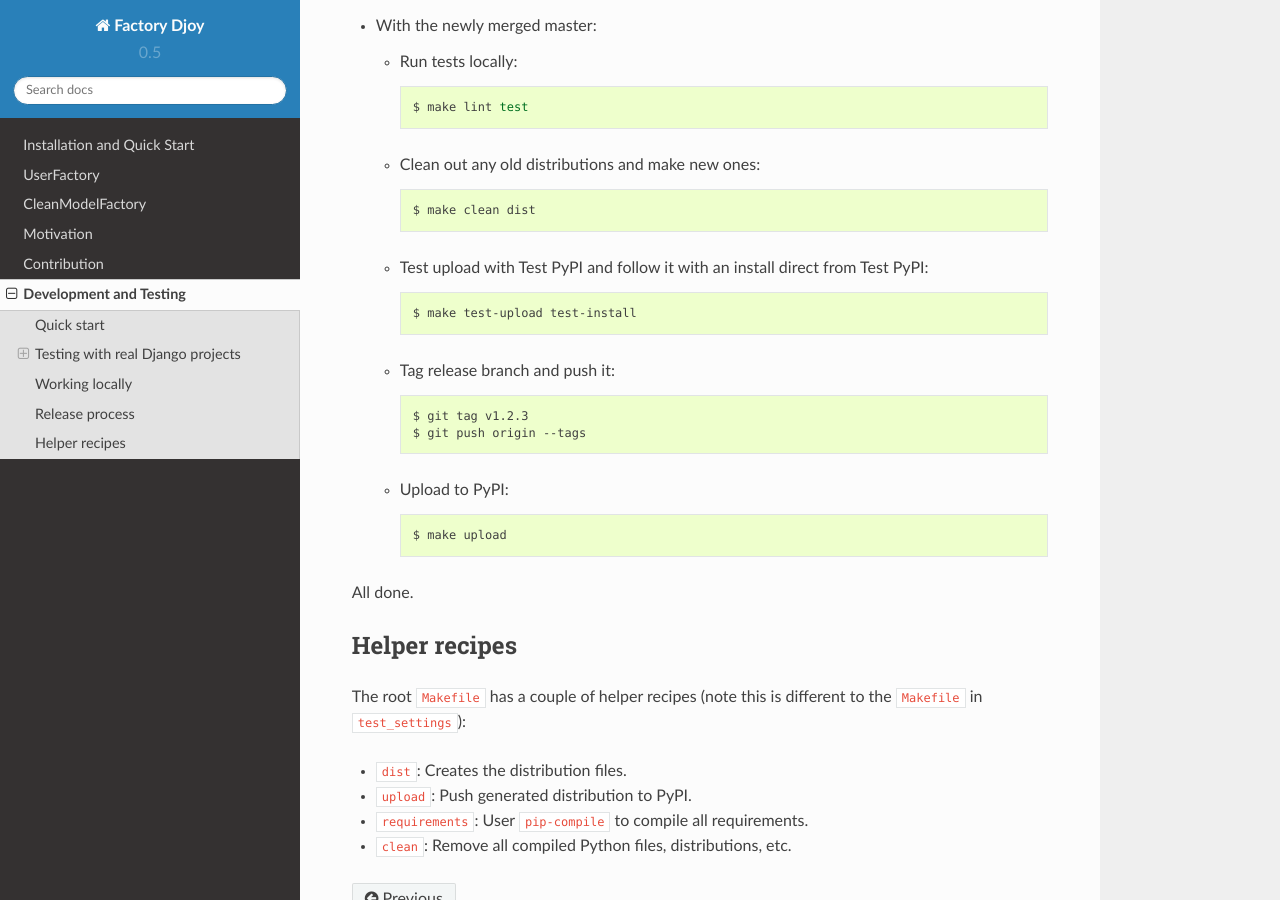
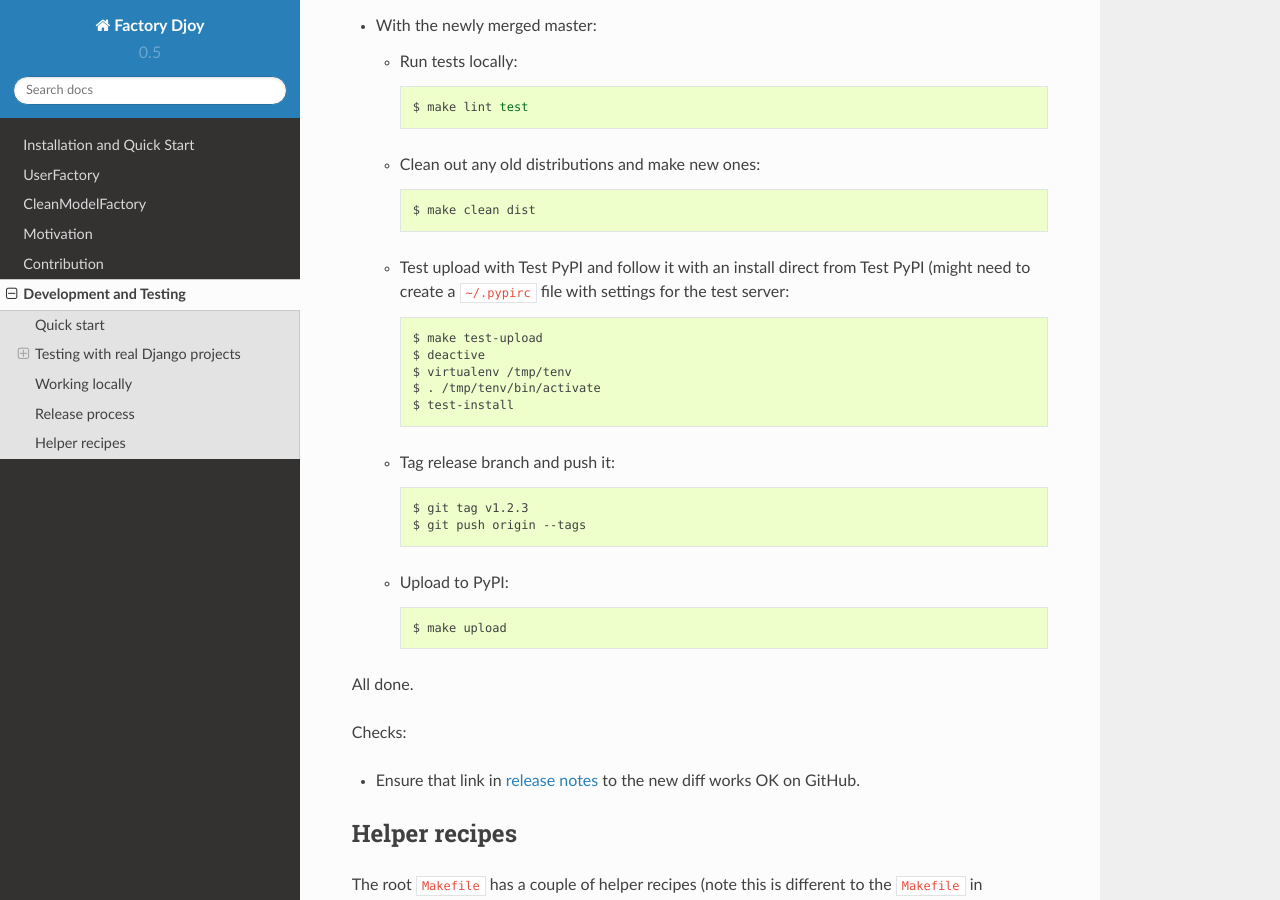
Before and after one commit to jamescooke/factory_djoy, a Sphinx documentation site: the page built from docs/development.rst, in a window 1280 px wide and 900 px high, scrolled down 3171 px. Built offline with Sphinx 7.4.7 and the Read the Docs theme 2.0.0, drawn with Linux system fonts in a browser that asks for light colours.

Commit message:
Add release info to docs

```diff
--- a/docs/development.rst
+++ b/docs/development.rst
@@ -172,8 +172,7 @@ like ``1.2.3``.
 
 * In a Pull Request for the release:
 
-  * Update `RELEASE_NOTES.rst
-    <https://github.com/jamescooke/factory_djoy/blob/master/RELEASE_NOTES.rst>`_
+  * Update RELEASE_NOTES.rst_
     with changes. Main change at release time is to change "Unreleased" section
     to ``1.2.3_ - yyyy/mm/dd`` and include a link at the bottom of the
     document.
@@ -199,11 +198,16 @@ like ``1.2.3``.
         $ make clean dist
 
   * Test upload with Test PyPI and follow it with an install direct from Test
-    PyPI:
+    PyPI (might need to create a ``~/.pypirc`` file with settings for the test
+    server:
 
     .. code-block:: sh
 
-        $ make test-upload test-install
+        $ make test-upload
+        $ deactive
+        $ virtualenv /tmp/tenv
+        $ . /tmp/tenv/bin/activate
+        $ test-install
 
   * Tag release branch and push it:
 
@@ -220,6 +224,10 @@ like ``1.2.3``.
 
 All done.
 
+Checks:
+
+* Ensure that link in `release notes`_ to the new diff works OK on GitHub.
+
 
 Helper recipes
 --------------
@@ -234,3 +242,7 @@ the ``Makefile`` in ``test_settings``):
 * ``requirements``: User ``pip-compile`` to compile all requirements.
 
 * ``clean``: Remove all compiled Python files, distributions, etc.
+
+
+.. _RELEASE_NOTES.rst: https://github.com/jamescooke/factory_djoy/blob/master/RELEASE_NOTES.rst
+.. _release notes: https://github.com/jamescooke/factory_djoy/blob/master/RELEASE_NOTES.rst
```
Also changed, not shown: 1 other file.
